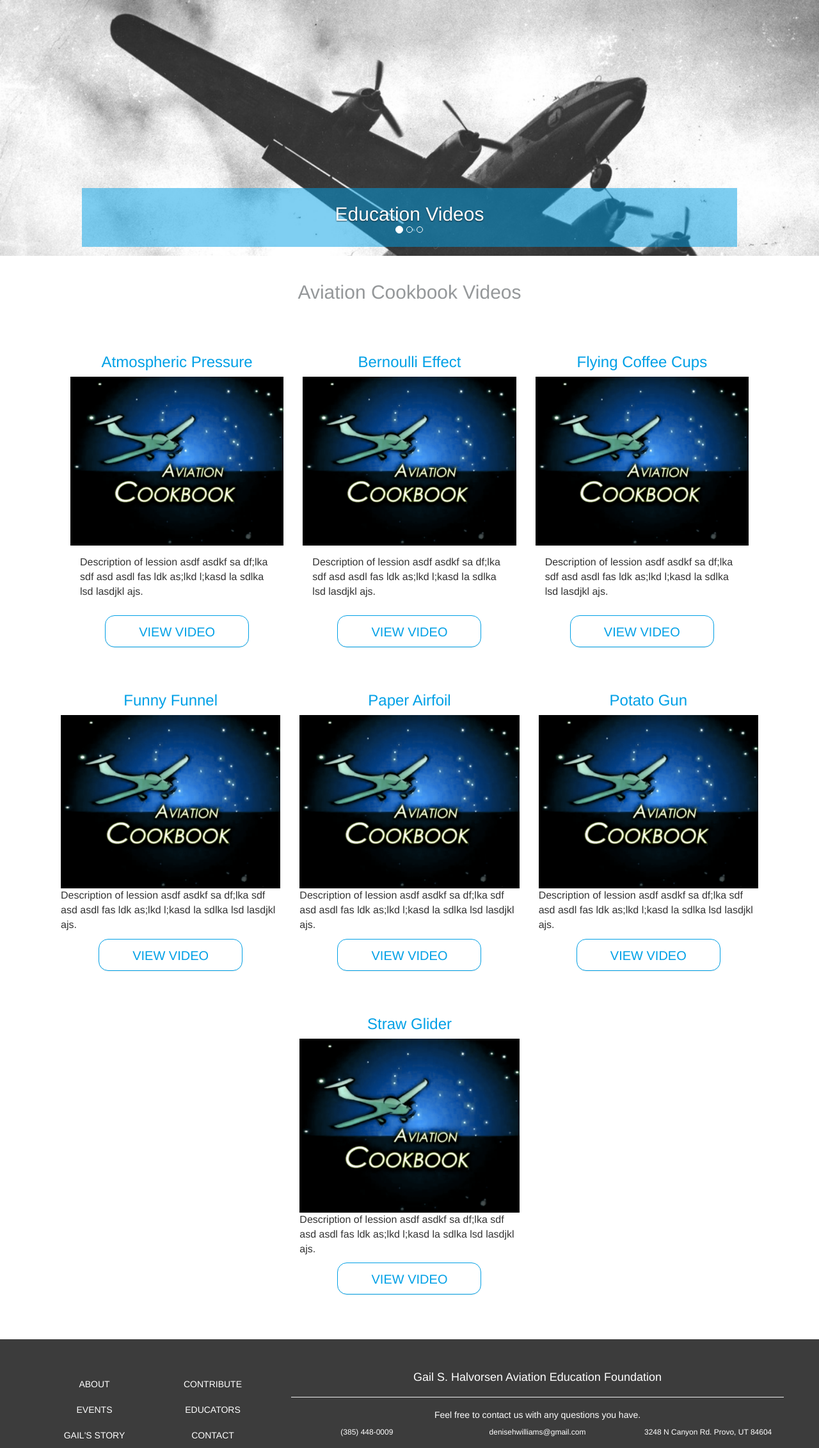
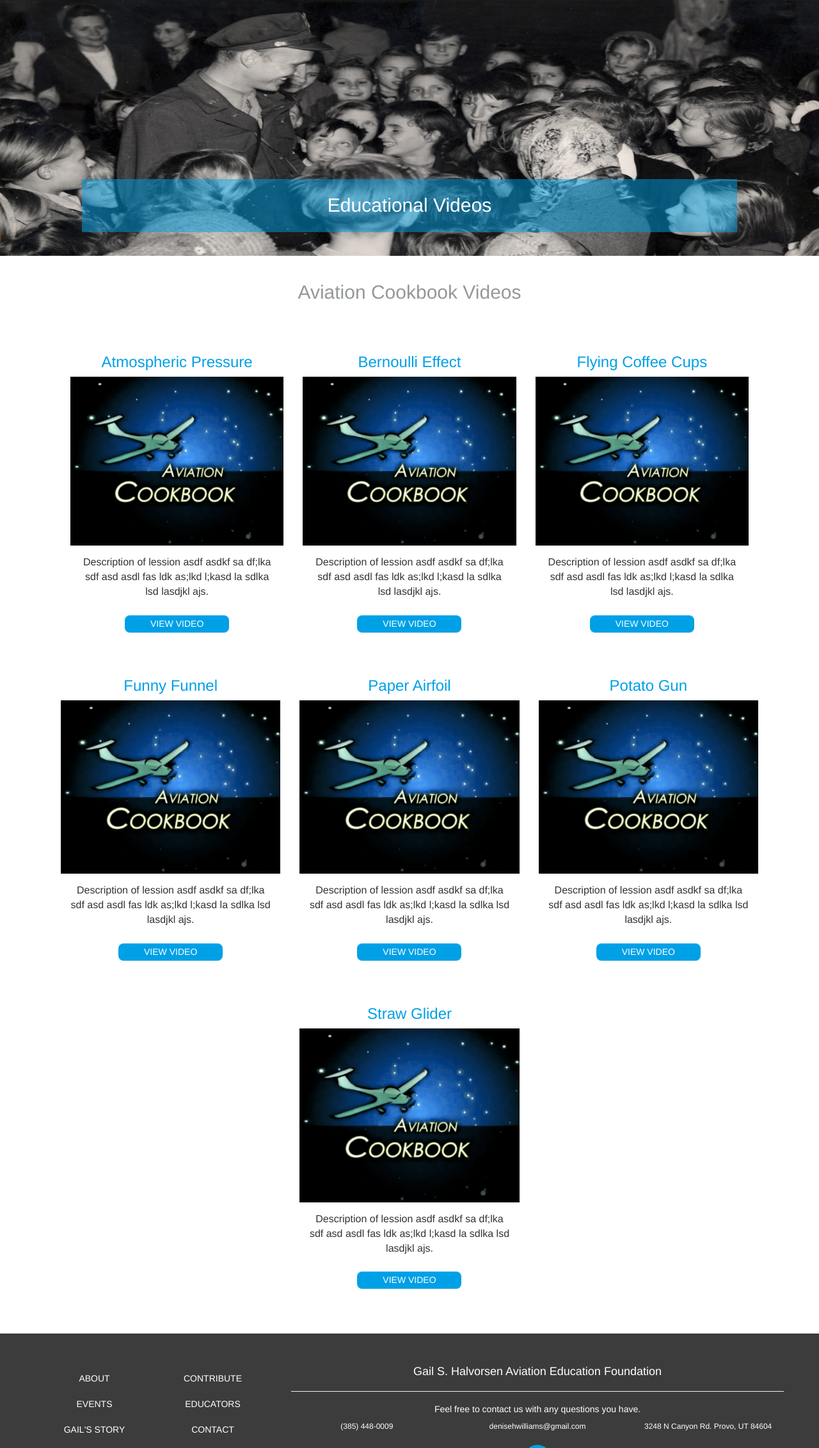
Before and after one commit to Morganmckelle/CandyBomber, a PHP site: page /education_video.html in a window 1280 px wide. Shown: the part 150-2414 px from the top of the page at 64% size. Run offline with PHP 8.4, Linux system fonts and the light colour scheme; some libraries are stand-ins or nearby versions.

Commit message:
changes to buttons and other main pages

```diff
--- a/about_overview.html
+++ b/about_overview.html
@@ -43,13 +43,13 @@
 				<div class="container">
                 <ul class="nav navbar-nav">
                     <li>
-                        <a href="/about_overview.html">ABOUT</a>
+                        <a href="about_overview.html">ABOUT</a>
                     </li>
                     <li>
                         <a href="contribute.html">CONTRIBUTE</a>
                     </li>
                     <li>
-                        <a href="educators overview.html">EDUCATORS</a>
+                        <a href="educators_overview.html">EDUCATORS</a>
                     </li>
                     <li>
                         <a href="#">EVENTS</a>
--- a/board_members.html
+++ b/board_members.html
@@ -43,13 +43,13 @@
 				<div class="container">
                 <ul class="nav navbar-nav">
                     <li>
-                        <a href="/about_overview.html">ABOUT</a>
+                        <a href="about_overview.html">ABOUT</a>
                     </li>
                     <li>
                         <a href="contribute.html">CONTRIBUTE</a>
                     </li>
                     <li>
-                        <a href="educators overview.html">EDUCATORS</a>
+                        <a href="educators_overview.html">EDUCATORS</a>
                     </li>
                     <li>
                         <a href="#">EVENTS</a>
--- a/css/main.css
+++ b/css/main.css
@@ -189,6 +189,28 @@ a.btn-primary.btn-sm.AboutButton{
 a.btn-primary.btn-sm.AboutButton:hover{
 	color:#00A0E6;
 	background-color:#ffffff;
+}
+a.btn-primary.btn-sm.AboutButtonBlue{
+	 width: 163px;
+    height: 27px;
+    line-height: 27px;
+    background-image: none;
+    border-radius: 8px ;
+    color:#ffffff;
+	border:0px;
+	background-color:#00A0E6;
+    text-shadow: none;
+    padding: 0;
+    font-size: 14px;
+}
+a.btn-primary.btn-sm.AboutButtonBlue:hover{
+	color: #00A0E6;
+	background-color: transparent;
+
+	border:1px solid #00A0E6;
+}
+div.col-md-4.videos{
+	text-align:center;
 }
 div.buttoncenter{
 	text-align:center;
--- a/education_video.html
+++ b/education_video.html
@@ -71,41 +71,16 @@
 
 <!--------- CONTENT --------->
 <div class="container-fluid">
+<div class="banner">
+    <img src="img/6135611_orig1.jpg">
+	<div class="bannertitle">Educational Videos</div>
+	</div>
+	</div>
 
-    <!-- Banner Slider -->
-    <div id="carousel-example-generic" class="carousel slide" data-ride="carousel">
-        <!-- Indicators -->
-        <ol class="carousel-indicators">
-            <li data-target="#carousel-example-generic" data-slide-to="0" class="active"></li>
-            <li data-target="#carousel-example-generic" data-slide-to="1"></li>
-            <li data-target="#carousel-example-generic" data-slide-to="2"></li>
-
-        </ol>
-        <!-- Wrapper for slides -->
-        <div class="carousel-inner" role="listbox">
-            <div class="item active">
-                <img src="img/slider/candyDrop.jpg" alt="Plane" class="img-responsive 1" />
-                <div class="carousel-caption">Education Videos</div>
-            </div>
-            <div class="item">
-                <img src="img/slider/sepia-plane.png" alt="Civil Air Patrol" class="img-responsive 2" />
-                <div class="carousel-caption">Welcome to the Gail S Halvorsen Aviation Education Foundation
-                    <!--<a class="btn btn-primary btn-lg">The Foundation</a>-->
-                </div>
-
-            </div>
-            <div class="item">
-                <img src="img/slider/candyDrop.jpg" alt="Candy Drop" class="img-responsive 3" />
-                <div class="carousel-caption"> Play our Candy Drop Game!<br>
-                    <a class="btn btn-primary btn-lg">Candy Drop</a>
-                </div>
-            </div>
-        </div>
-    </div>
     <!-- Main jumbotron for a primary marketing message or call to action -->
-    <div class="mobileJumbotron" style="background-image: url('img/civil-air-patrol.jpg')">
+    <div class="mobileJumbotron" style="background-image: url('img/6135611_orig1.jpg')">
         <div class="container">
-            <h2>Education Videos</h2>
+            <h2>Aviation Cookbook</h2>
         </div>
     </div>
 
@@ -116,11 +91,11 @@
             <h2 class="header2 text-center">Aviation Cookbook Videos</h2>
         </div>
         <div class="row videos" style="margin: 50px auto auto auto;">
-            <div class="col-md-4" style="margin-bottom: 50px;">
+            <div class="col-md-4 videos" style="margin-bottom: 50px;">
                 <h3 class="blueHeader text-center">Atmospheric Pressure</h3>
                 <img class="img-responsive" src="img/AviationCookbookVideos.png" data-toggle="modal" data-target="#Atmospheric" style="cursor: pointer;">
                 <p>Description of lession asdf  asdkf sa df;lka sdf asd asdl fas ldk as;lkd l;kasd la sdlka lsd lasdjkl ajs. </p>
-                <a class="btn btn-primary btn-lg center-block contribute-donate-btn" data-toggle="modal" data-target="#Atmospheric">VIEW VIDEO</a>
+                <a class="btn btn-primary btn-sm AboutButtonBlue" data-toggle="modal" data-target="#Atmospheric">VIEW VIDEO</a>
 
 
                 <!-- Modal -->
@@ -144,11 +119,11 @@
 
 
             </div>
-            <div class="col-md-4" style="margin-bottom: 50px;">
+            <div class="col-md-4 videos" style="margin-bottom: 50px;">
                 <h3 class="blueHeader text-center">Bernoulli Effect</h3>
                 <img class="img-responsive"  src="img/AviationCookbookVideos.png" data-toggle="modal" data-target="#Bernoulli" style="cursor: pointer;">
                 <p>Description of lession asdf  asdkf sa df;lka sdf asd asdl fas ldk as;lkd l;kasd la sdlka lsd lasdjkl ajs. </p>
-                <a class="btn btn-primary btn-lg center-block contribute-donate-btn" data-toggle="modal" data-target="#Bernoulli">VIEW VIDEO</a>
+                <a class="btn btn-primary btn-sm AboutButtonBlue" data-toggle="modal" data-target="#Bernoulli">VIEW VIDEO</a>
 
 
                 <!-- Modal -->
@@ -172,11 +147,11 @@
 
 
             </div>
-            <div class="col-md-4" style="margin-bottom: 50px;">
+            <div class="col-md-4 videos" style="margin-bottom: 50px;">
                 <h3 class="blueHeader text-center">Flying Coffee Cups</h3>
                 <img class="img-responsive"  src="img/AviationCookbookVideos.png" data-toggle="modal" data-target="#Flying" style="cursor: pointer;">
                 <p>Description of lession asdf  asdkf sa df;lka sdf asd asdl fas ldk as;lkd l;kasd la sdlka lsd lasdjkl ajs. </p>
-                <a class="btn btn-primary btn-lg center-block contribute-donate-btn" data-toggle="modal" data-target="#Flying">VIEW VIDEO</a>
+                <a class="btn btn-primary btn-sm AboutButtonBlue" data-toggle="modal" data-target="#Flying">VIEW VIDEO</a>
 
 
                 <!-- Modal -->
@@ -202,11 +177,11 @@
             </div>
         </div>
         <div class="row" >
-            <div class="col-md-4" style="margin-bottom: 50px;">
+            <div class="col-md-4 videos" style="margin-bottom: 50px;">
                 <h3 class="blueHeader text-center">Funny Funnel</h3>
                 <img class="img-responsive"  src="img/AviationCookbookVideos.png" data-toggle="modal" data-target="#Funny" style="cursor: pointer;">
                 <p>Description of lession asdf  asdkf sa df;lka sdf asd asdl fas ldk as;lkd l;kasd la sdlka lsd lasdjkl ajs. </p>
-                <a class="btn btn-primary btn-lg center-block contribute-donate-btn" data-toggle="modal" data-target="#Funny">VIEW VIDEO</a>
+                <a class="btn btn-primary btn-sm AboutButtonBlue" data-toggle="modal" data-target="#Funny">VIEW VIDEO</a>
 
 
                 <!-- Modal -->
@@ -230,11 +205,11 @@
 
 
             </div>
-            <div class="col-md-4" style="margin-bottom: 50px;">
+            <div class="col-md-4 videos" style="margin-bottom: 50px;">
                 <h3 class="blueHeader text-center">Paper Airfoil</h3>
                 <img class="img-responsive"  src="img/AviationCookbookVideos.png" data-toggle="modal" data-target="#Paper" style="cursor: pointer;">
                 <p>Description of lession asdf  asdkf sa df;lka sdf asd asdl fas ldk as;lkd l;kasd la sdlka lsd lasdjkl ajs. </p>
-                <a class="btn btn-primary btn-lg center-block contribute-donate-btn" data-toggle="modal" data-target="#Paper">VIEW VIDEO</a>
+                <a class="btn btn-primary btn-sm AboutButtonBlue" data-toggle="modal" data-target="#Paper">VIEW VIDEO</a>
 
 
                 <!-- Modal -->
@@ -258,11 +233,11 @@
 
 
             </div>
-            <div class="col-md-4" style="margin-bottom: 50px;">
+            <div class="col-md-4 videos" style="margin-bottom: 50px;">
                 <h3 class="blueHeader text-center">Potato Gun</h3>
                 <img class="img-responsive"  src="img/AviationCookbookVideos.png" data-toggle="modal" data-target="#Potato" style="cursor: pointer;">
                 <p>Description of lession asdf  asdkf sa df;lka sdf asd asdl fas ldk as;lkd l;kasd la sdlka lsd lasdjkl ajs. </p>
-                <a class="btn btn-primary btn-lg center-block contribute-donate-btn" data-toggle="modal" data-target="#Potato">VIEW VIDEO</a>
+                <a class="btn btn-primary btn-sm AboutButtonBlue" data-toggle="modal" data-target="#Potato">VIEW VIDEO</a>
 
 
                 <!-- Modal -->
@@ -290,11 +265,11 @@
         <div class="row" >
             <div class="col-md-4">
             </div>
-            <div class="col-md-4" style="margin-bottom: 50px;">
+            <div class="col-md-4 videos" style="margin-bottom: 50px;">
                 <h3 class="blueHeader text-center">Straw Glider</h3>
                 <img class="img-responsive"  src="img/AviationCookbookVideos.png" data-toggle="modal" data-target="#Straw" style="cursor: pointer;">
                 <p>Description of lession asdf  asdkf sa df;lka sdf asd asdl fas ldk as;lkd l;kasd la sdlka lsd lasdjkl ajs. </p>
-                <a class="btn btn-primary btn-lg center-block contribute-donate-btn" data-toggle="modal" data-target="#Straw">VIEW VIDEO</a>
+                <a class="btn btn-primary btn-sm AboutButtonBlue" data-toggle="modal" data-target="#Straw">VIEW VIDEO</a>
 
 
                 <!-- Modal -->
@@ -322,7 +297,7 @@
             </div>
         </div>
 
-    </div>
+
 </div> <!-- /container -->
 
 <footer>
--- a/header.php
+++ b/header.php
@@ -43,13 +43,13 @@
 				<div class="container">
                 <ul class="nav navbar-nav">
                     <li>
-                        <a href="/about_overview.html">ABOUT</a>
+                        <a href="about_overview.html">ABOUT</a>
                     </li>
                     <li>
                         <a href="contribute.html">CONTRIBUTE</a>
                     </li>
                     <li>
-                        <a href="educators overview.html">EDUCATORS</a>
+                        <a href="educators_overview.html">EDUCATORS</a>
                     </li>
                     <li>
                         <a href="#">EVENTS</a>
--- a/index.html
+++ b/index.html
@@ -43,13 +43,13 @@
 				<div class="container">
                 <ul class="nav navbar-nav">
                     <li>
-                        <a href="/about_overview.html">ABOUT</a>
+                        <a href="about_overview.html">ABOUT</a>
                     </li>
                     <li>
                         <a href="contribute.html">CONTRIBUTE</a>
                     </li>
                     <li>
-                        <a href="educators overview.html">EDUCATORS</a>
+                        <a href="educators_overview.html">EDUCATORS</a>
                     </li>
                     <li>
                         <a href="#">EVENTS</a>
@@ -65,6 +65,7 @@
             </div><!-- /.navbar-collapse -->
         </div><!-- /.container-fluid -->
     </nav>
+
 
 <!--------- CONTENT --------->
 <div class="container-fluid">
```
Also changed, not shown: civil_air_patrol.html (+7 -7 lines), educator.html (+11 -11 lines), educators_overview.html (renamed from educators overview.html), img/6135611_orig1.jpg (added).
